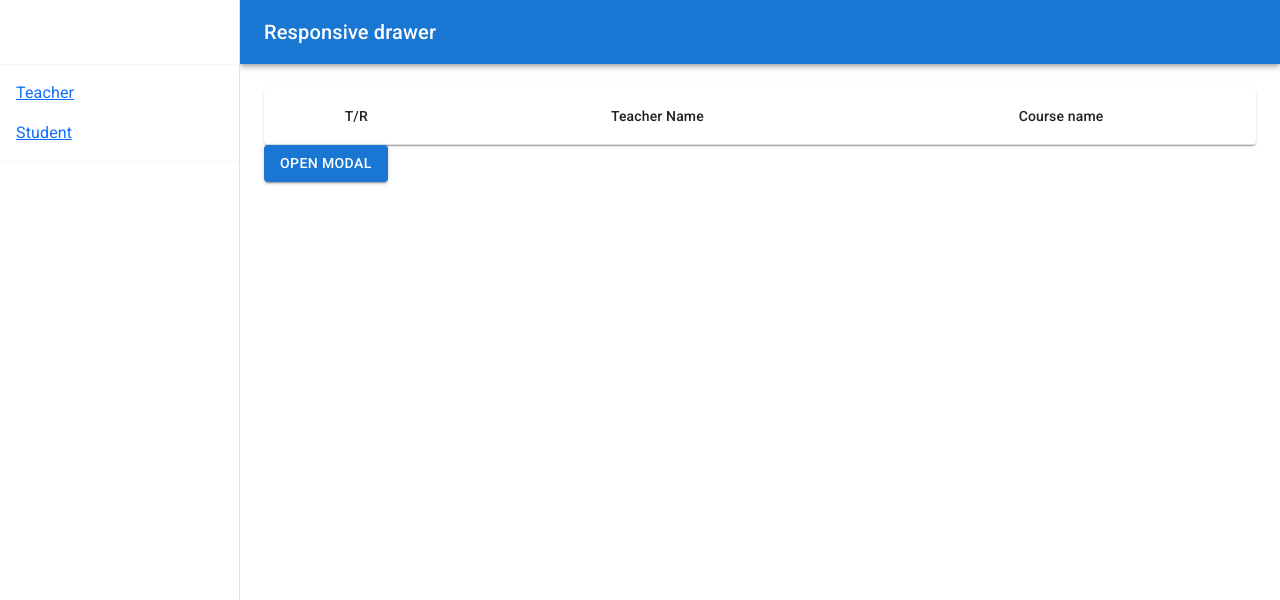
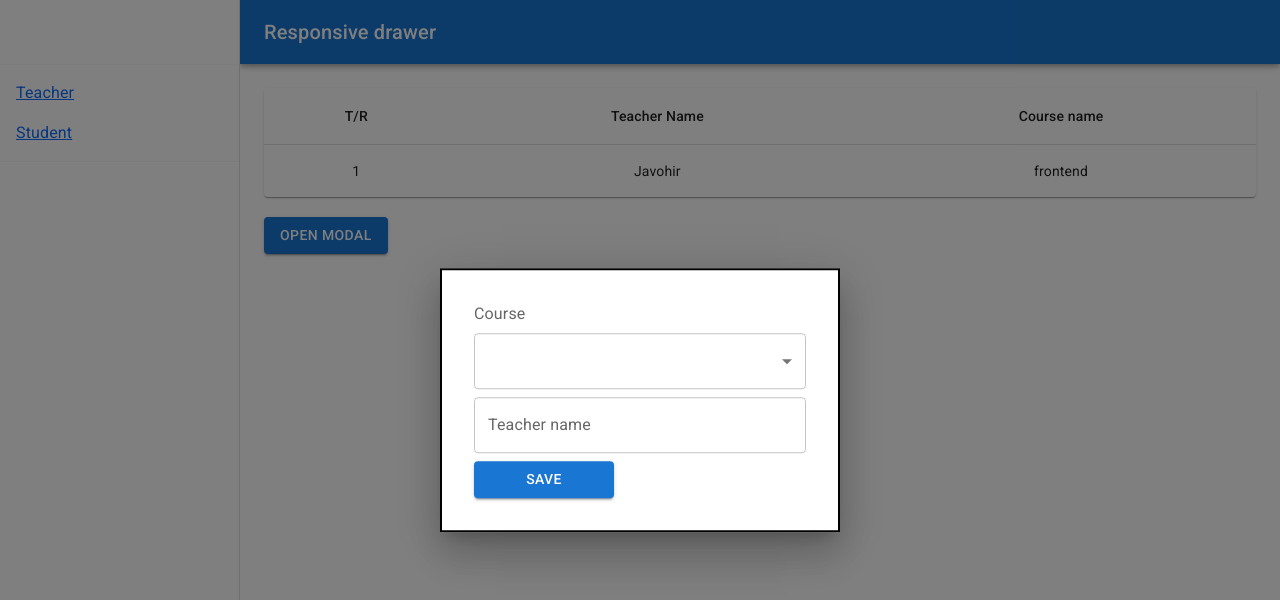
Before and after one commit to pakhlavonovv/lsn14, a React (Vite) app: page /admin in a window 1280 px wide. Both pictures are taken after a click on the button "OPEN MODAL". Shown: the top 600 px of the page. Built offline with nearby package versions, Linux system fonts and the light colour scheme; data requests are answered from the project's data file.

Commit message:
some-changes

```diff
--- a/src/components/teacher-modal/index.jsx
+++ b/src/components/teacher-modal/index.jsx
@@ -2,7 +2,9 @@ import * as React from 'react';
 import Box from '@mui/material/Box';
 import Modal from '@mui/material/Modal';
 import Button from '@mui/material/Button';
+import { TextField, Select, MenuItem, InputLabel } from '@mui/material';
 import Typography from '@mui/material/Typography';
+import { useState } from 'react';
 
 const style = {
   position: 'absolute',
@@ -16,26 +18,48 @@ const style = {
   p: 4,
 };
 
-export default function KeepMountedModal() {
-  const [open, setOpen] = React.useState(false);
-  const handleOpen = () => setOpen(true);
-  const handleClose = () => setOpen(false);
+export default function KeepMountedModal({open, handleClose, course}) {
+  const [form, setForm] = useState({})
+  const handleChange = (event) => {
+      const {name, value} = event.target
+      setForm({...form, [name]: value})
+  }
+  const handleSubmit = () =>{
+    console.log(form)
+  }
   return (
     <div>
       <Modal
         keepMounted
         open={open}
-        onClose={handleClose}map
+        onClose={handleClose}
         aria-labelledby="keep-mounted-modal-title"
         aria-describedby="keep-mounted-modal-description"
       >
         <Box sx={style}>
-          <Typography id="keep-mounted-modal-title" variant="h6" component="h2">
-            Text in a modal
-          </Typography>
-          <Typography id="keep-mounted-modal-description" sx={{ mt: 2 }}>
-            Duis mollis, est non commodo luctus, nisi erat porttitor ligula.
-          </Typography>
+          <form className='d-flex flex-column gap-4' onSubmit={handleSubmit}>
+          <div className='d-flex flex-column gap-2'>
+          <InputLabel id="demo-simple-select-label">Course</InputLabel>
+          <Select
+          labelId='demo-simple-select-labe'
+          fullWidth
+          id="demo-simple-select"
+          name='age'
+          label="Course name"
+          onChange={handleChange}
+        >
+          {
+            course.map((item, index) => {
+              return <MenuItem value={item.id}>{item.name}</MenuItem>
+            })
+          }
+        </Select>
+        <TextField fullWidth label="Teacher name" name='name' onChange={handleChange} id="fullWidth" />
+        <Button style={{
+          width: "140px"
+        }} variant='contained' color='primary' onClick={handleSubmit}>Save</Button>
+          </div>
+          </form>
         </Box>
       </Modal>
     </div>
--- a/src/pages/teacher/index.jsx
+++ b/src/pages/teacher/index.jsx
@@ -6,6 +6,7 @@ import Button from "@mui/material/Button/Button"
 
 const Index = () => {
   const [data, setData] = useState([])
+  const [course, setCourse] = useState([])
   const [open, setOpen] = useState(false)
     useEffect(()=> {
         axios.get("http://localhost:3000/teacher").then(res=> {
@@ -15,11 +16,20 @@ const Index = () => {
     const handleClose =()=> {
       setOpen(false)
     }
+    const openModal = async() => {
+      const res = await axios.get("http://localhost:3000/course").then(res => {
+        setCourse(res?.data)
+      })
+      setOpen(true)
+
+    }
   return (
     <div>
-    <TeacherTable open={open} handleClose={handleClose}/>
-    <Button variant="contained" color="primary" onClick={()=> setOpen(true)}>Open Modal</Button>
-    <TeacherModal data={data}/>
+    <TeacherTable data={data}/>
+    <Button variant="contained" color="primary" onClick={openModal} style={{
+      marginTop: "20px"
+    }}>Open Modal</Button>
+    <TeacherModal  open={open} handleClose={handleClose} course={course}/>
       </div>
   )
 }
```
